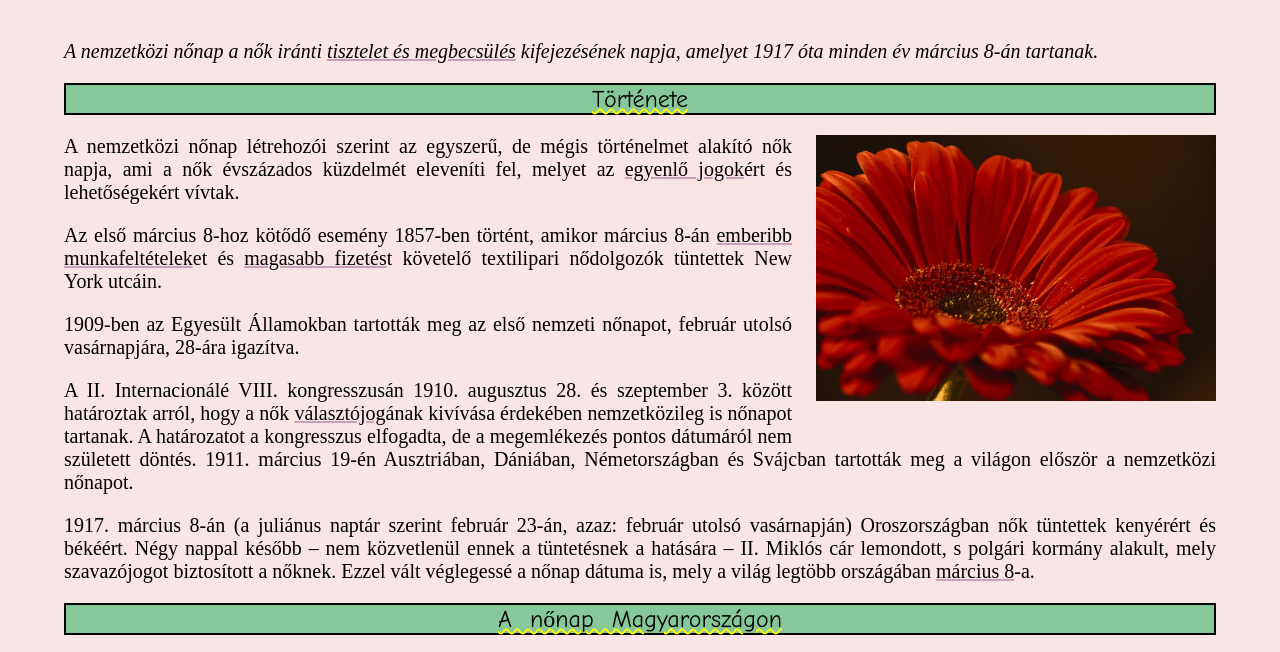
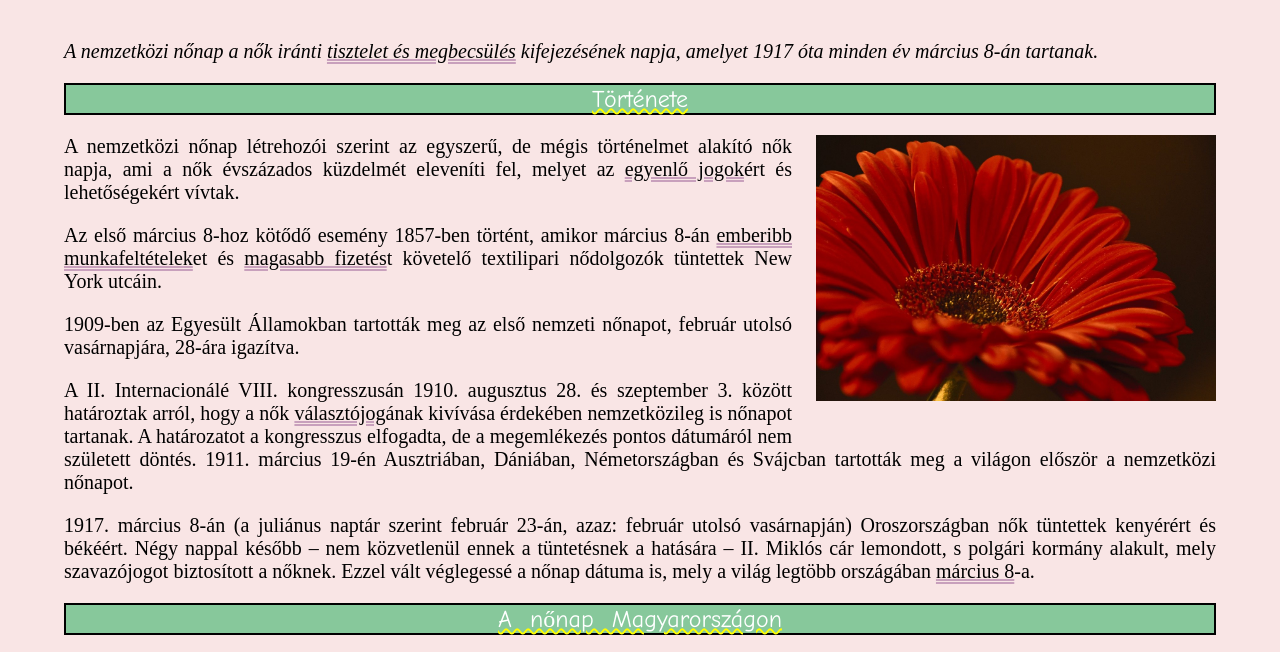
Before and after one commit to radics-viktor/webfejlesztes, a plain HTML site: page Gyakorlás/Forras/index.html in a window 1280 px wide. Shown: the part 118-770 px from the top of the page. Drawn offline with Linux system fonts and the light colour scheme.

Commit message:
módosítás

```diff
--- a/CSS/karakterformazasok/style.css
+++ b/CSS/karakterformazasok/style.css
@@ -30,7 +30,7 @@
 }
 
 #p7 {
-font-family: fantasy;
+    font-family: fantasy;
 }
 
 #p8 {
--- a/CSS/szovegformazasok/style.css
+++ b/CSS/szovegformazasok/style.css
@@ -27,7 +27,7 @@ a {
 
 a:hover {
     text-decoration: underline;
-    text-decoration-style: dashed;
+    text-decoration-style: double;
 }
 
 #p6 {
--- a/Gyakorlás/Forras/nonap.css
+++ b/Gyakorlás/Forras/nonap.css
@@ -43,10 +43,10 @@ h2 {
     font-family: Comic Sans MS, Brush Script MT;
     word-spacing: 10px;
     text-decoration-line: underline;
-    text-decoration: 2px wavy underline;
-    text-decoration-color: yellow;
+    text-decoration: 2px wavy underline yellow;
     background-color: #00A54575;
     border: 2px solid black;
+    color: white;
 }
 
 table {
@@ -66,6 +66,7 @@ table span {
 
 p .kiemelt {
     text-decoration: 2px underline;
+    text-decoration-style: double;
     text-decoration-color: rgba(125, 56, 125, 40%);
 }
 
```
